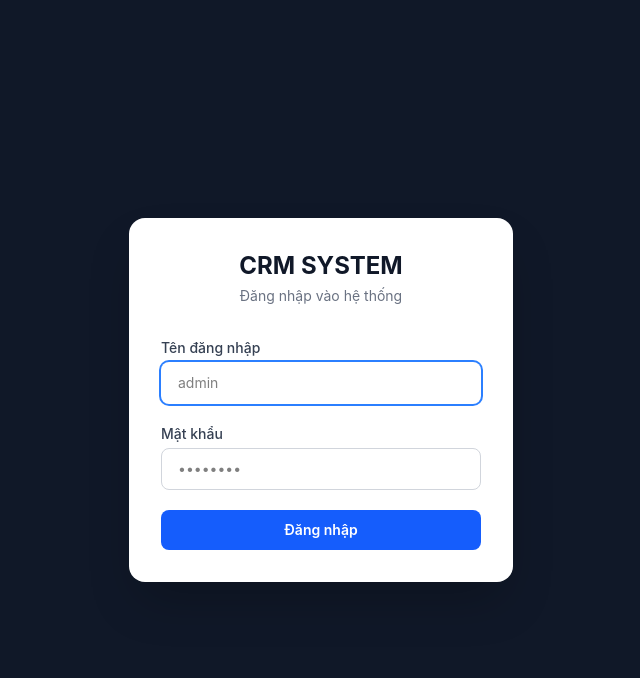
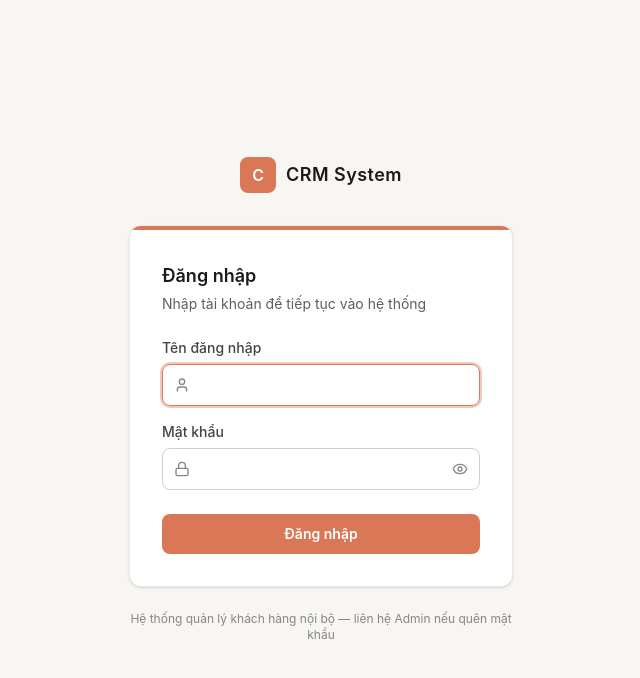
Before and after one commit to vannhan-1602/LVTN-CRM, a React app in the folder frontend/: page /login in a window 1280 px wide. Shown: the top 678 px of the page, without its empty margins (319-959 px from the left). Built offline with nearby package versions, Linux system fonts and the light colour scheme; no server answers; the HTML template or start-up script is replaced by a standard one.

Commit message:
fix ui/ux

```diff
--- a/frontend/src/features/auth/LoginPage.jsx
+++ b/frontend/src/features/auth/LoginPage.jsx
@@ -1,12 +1,14 @@
 import { useState } from "react";
 import { useNavigate } from "react-router-dom";
+import { Eye, EyeOff, Lock, User } from "lucide-react";
 import authApi from "../../api/authApi";
 import useAuthStore from "./authStore";
+import { getApiErrorMessage } from "../../utils/formatters";
 
-import { getApiErrorMessage } from "../../utils/formatters";
 export default function LoginPage() {
   const [username, setUsername] = useState("");
   const [password, setPassword] = useState("");
+  const [showPassword, setShowPassword] = useState(false);
   const [error, setError] = useState("");
   const [loading, setLoading] = useState(false);
 
@@ -28,65 +30,107 @@ export default function LoginPage() {
       login(res.data); // lưu token + user vào zustand + localStorage
       navigate("/");
     } catch (err) {
-      setError(getApiErrorMessage(err, "Tên đăng nhập hoặc mật khẩu không đúng"));
+      setError(
+        getApiErrorMessage(err, "Tên đăng nhập hoặc mật khẩu không đúng"),
+      );
     } finally {
       setLoading(false);
     }
   };
 
   return (
-    <div className="min-h-screen bg-gray-900 flex items-center justify-center p-4">
-      <div className="bg-white rounded-2xl shadow-2xl w-full max-w-sm p-8">
-        <div className="text-center mb-8">
-          <h1 className="text-2xl font-bold text-gray-900">CRM SYSTEM</h1>
-          <p className="text-sm text-gray-500 mt-1">Đăng nhập vào hệ thống</p>
+    <div className="min-h-screen bg-canvas flex items-center justify-center p-4">
+      <div className="w-full max-w-sm">
+        {/* Logo — cùng kiểu mark với sidebar (MainLayout) để nhất quán nhận diện */}
+        <div className="flex items-center justify-center gap-2.5 mb-8">
+          <div className="w-9 h-9 rounded-lg bg-accent-500 flex items-center justify-center text-white text-base font-semibold">
+            C
+          </div>
+          <span className="text-ink-900 font-semibold text-lg tracking-wide">
+            CRM System
+          </span>
         </div>
 
-        <form onSubmit={handleSubmit} className="space-y-5">
+        <div className="bg-surface rounded-card shadow-sm border border-ink-100 overflow-hidden">
+          {/* 1 điểm nhấn duy nhất — dải màu accent mỏng phía trên, không lặp lại decoration ở nơi khác */}
+          <div className="h-1 bg-accent-500" />
+
+          <div className="p-8">
+            <h1 className="text-lg font-semibold text-ink-900">Đăng nhập</h1>
+            <p className="text-sm text-ink-500 mt-1 mb-6">
+              Nhập tài khoản để tiếp tục vào hệ thống
+            </p>
+
+            <form onSubmit={handleSubmit} className="space-y-4">
               {error && (
-            <div className="bg-red-50 border border-red-200 text-red-700 text-sm rounded-lg px-4 py-3">
+                <div className="bg-danger-50 border border-danger-100 text-danger-700 text-sm rounded-lg px-4 py-3">
                   {error}
                 </div>
               )}
 
               <div>
-            <label className="block text-sm font-medium text-gray-700 mb-1">
+                <label className="block text-sm font-medium text-ink-700 mb-1.5">
                   Tên đăng nhập
                 </label>
+                <div className="relative">
+                  <User className="absolute left-3 top-1/2 -translate-y-1/2 w-4 h-4 text-ink-400" />
                   <input
                     type="text"
                     value={username}
                     onChange={(e) => setUsername(e.target.value)}
-              placeholder="admin"
                     required
                     autoFocus
-              className="w-full border border-gray-300 rounded-lg px-4 py-2.5 text-sm focus:outline-none focus:ring-2 focus:ring-blue-500 focus:border-transparent"
+                    autoComplete="username"
+                    className="w-full border border-ink-200 rounded-lg pl-10 pr-4 py-2.5 text-sm text-ink-900 placeholder:text-ink-400 focus:outline-none focus:ring-2 focus:ring-accent-500/40 focus:border-accent-500 transition-colors"
                   />
+                </div>
               </div>
 
               <div>
-            <label className="block text-sm font-medium text-gray-700 mb-1">
+                <label className="block text-sm font-medium text-ink-700 mb-1.5">
                   Mật khẩu
                 </label>
+                <div className="relative">
+                  <Lock className="absolute left-3 top-1/2 -translate-y-1/2 w-4 h-4 text-ink-400" />
                   <input
-              type="password"
+                    type={showPassword ? "text" : "password"}
                     value={password}
                     onChange={(e) => setPassword(e.target.value)}
-              placeholder="••••••••"
                     required
-              className="w-full border border-gray-300 rounded-lg px-4 py-2.5 text-sm focus:outline-none focus:ring-2 focus:ring-blue-500 focus:border-transparent"
+                    autoComplete="current-password"
+                    className="w-full border border-ink-200 rounded-lg pl-10 pr-10 py-2.5 text-sm text-ink-900 placeholder:text-ink-400 focus:outline-none focus:ring-2 focus:ring-accent-500/40 focus:border-accent-500 transition-colors"
                   />
+                  <button
+                    type="button"
+                    onClick={() => setShowPassword((v) => !v)}
+                    tabIndex={-1}
+                    aria-label={showPassword ? "Ẩn mật khẩu" : "Hiện mật khẩu"}
+                    className="absolute right-3 top-1/2 -translate-y-1/2 text-ink-400 hover:text-ink-600"
+                  >
+                    {showPassword ? (
+                      <EyeOff className="w-4 h-4" />
+                    ) : (
+                      <Eye className="w-4 h-4" />
+                    )}
+                  </button>
+                </div>
               </div>
 
               <button
                 type="submit"
                 disabled={loading}
-            className="w-full bg-blue-600 hover:bg-blue-700 disabled:opacity-60 text-white font-semibold py-2.5 rounded-lg text-sm transition-colors"
+                className="w-full bg-accent-500 hover:bg-accent-600 disabled:opacity-60 text-white font-semibold py-2.5 rounded-lg text-sm transition-colors mt-2"
               >
                 {loading ? "Đang đăng nhập..." : "Đăng nhập"}
               </button>
             </form>
           </div>
         </div>
+
+        <p className="text-center text-xs text-ink-400 mt-6">
+          Hệ thống quản lý khách hàng nội bộ — liên hệ Admin nếu quên mật khẩu
+        </p>
+      </div>
+    </div>
   );
 }
```
Also changed, not shown: 1 other file (tests, documents, lock files or other folders). Lines whose indentation alone changed are shown as unchanged.
